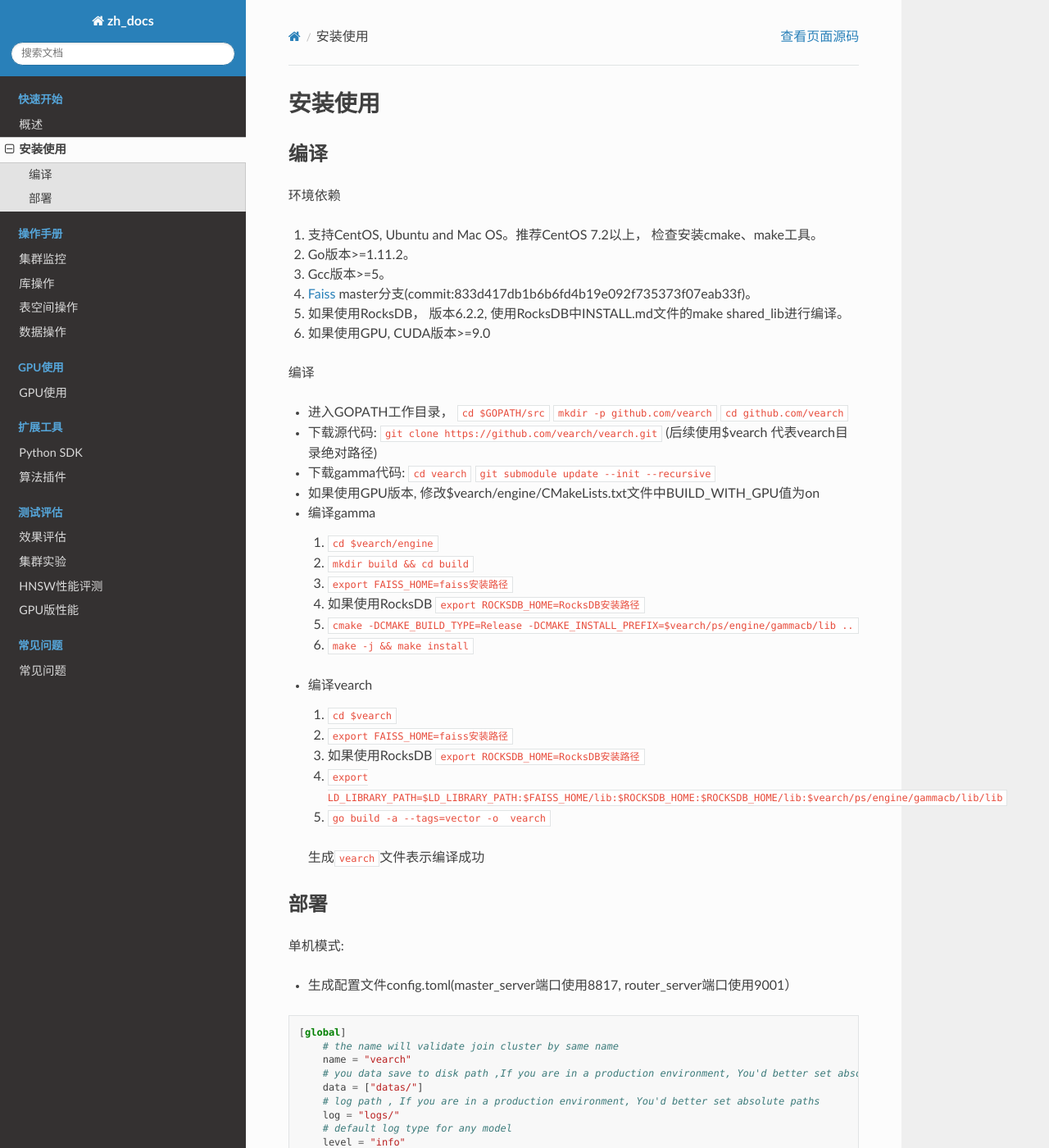
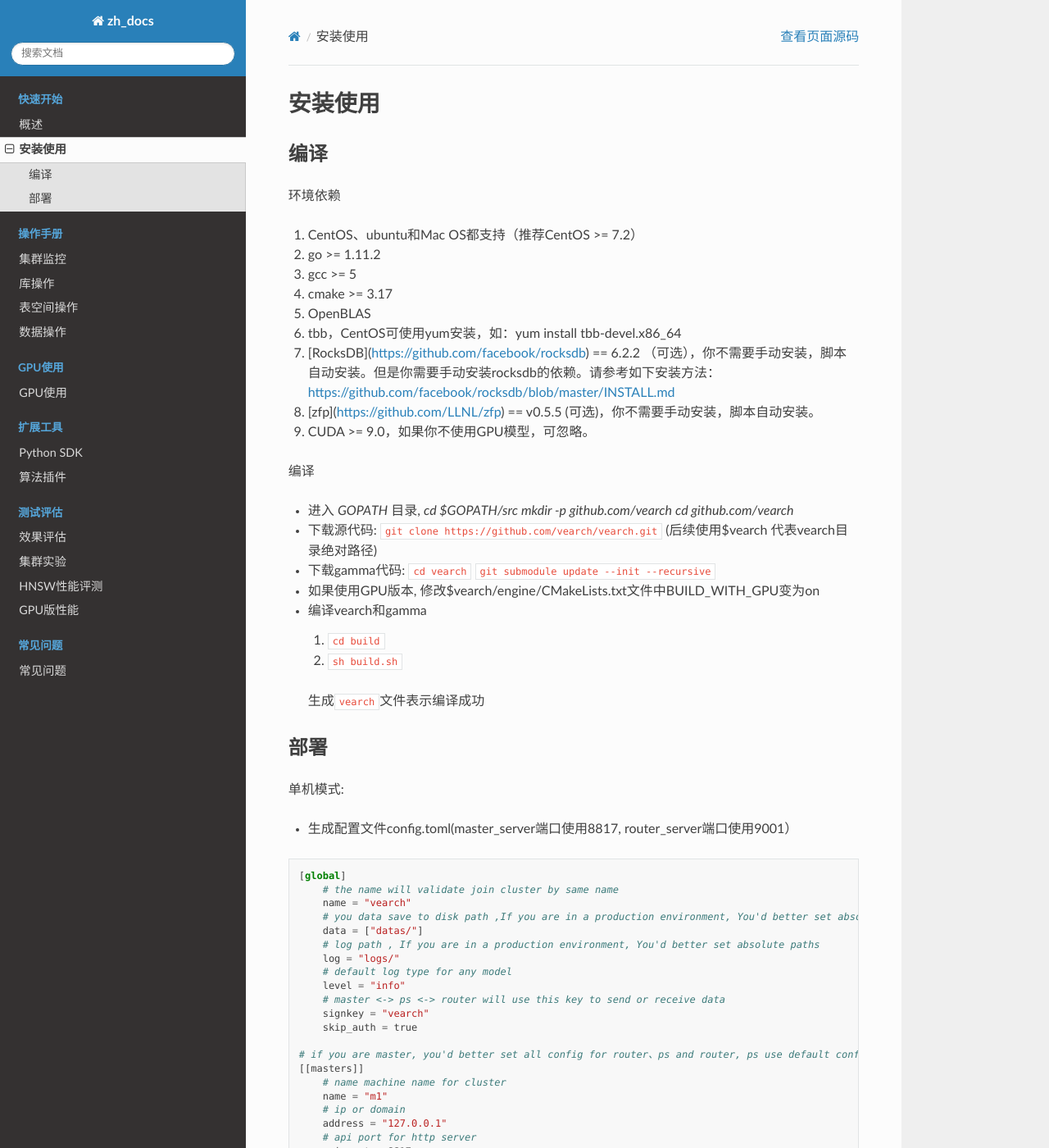
Before and after one commit to vearch/zh_docs, a Sphinx documentation site: the page built from docs/source/quick-start-guide.rst, in a window 1280 px wide and 1400 px high. Shown: the whole window at 82% size. Built offline with Sphinx 7.4.7 and the Read the Docs theme 2.0.0, drawn with Linux system fonts in a browser that asks for light colours; pages that are not in the unit, such as notebooks, are missing from menus; some of the changed text lies outside the part shown.

Commit message:
update compiling and deployment instructions

```diff
--- a/docs/source/quick-start-guide.rst
+++ b/docs/source/quick-start-guide.rst
@@ -7,40 +7,31 @@
 
 环境依赖
 
-1. 支持CentOS, Ubuntu and Mac OS。推荐CentOS 7.2以上， 检查安装cmake、make工具。
-2. Go版本>=1.11.2。
-3. Gcc版本>=5。
-4. `Faiss <https://github.com/facebookresearch/faiss>`_ master分支(commit:833d417db1b6b6fd4b19e092f735373f07eab33f)。
-5. 如果使用RocksDB， 版本6.2.2, 使用RocksDB中INSTALL.md文件的make shared_lib进行编译。
-6. 如果使用GPU, CUDA版本>=9.0
+1. CentOS、ubuntu和Mac OS都支持（推荐CentOS >= 7.2）
+2. go >= 1.11.2
+3. gcc >= 5
+4. cmake >= 3.17
+5. OpenBLAS
+6. tbb，CentOS可使用yum安装，如：yum install tbb-devel.x86_64
+7. [RocksDB](https://github.com/facebook/rocksdb) == 6.2.2 （可选），你不需要手动安装，脚本自动安装。但是你需要手动安装rocksdb的依赖。请参考如下安装方法：https://github.com/facebook/rocksdb/blob/master/INSTALL.md
+8. [zfp](https://github.com/LLNL/zfp) == v0.5.5 (可选)，你不需要手动安装，脚本自动安装。
+9. CUDA >= 9.0，如果你不使用GPU模型，可忽略。
 
 编译
 
--  进入GOPATH工作目录， ``cd $GOPATH/src`` ``mkdir -p github.com/vearch`` ``cd github.com/vearch``
+-  进入 `GOPATH` 目录, `cd $GOPATH/src` `mkdir -p github.com/vearch` `cd github.com/vearch`
 
 -  下载源代码: ``git clone https://github.com/vearch/vearch.git`` (后续使用$vearch
    代表vearch目录绝对路径)
 
 -  下载gamma代码: ``cd vearch`` ``git submodule update --init --recursive``
 
--  如果使用GPU版本, 修改$vearch/engine/CMakeLists.txt文件中BUILD_WITH_GPU值为on
+-  如果使用GPU版本, 修改$vearch/engine/CMakeLists.txt文件中BUILD_WITH_GPU变为on
 
--  编译gamma
+-  编译vearch和gamma
 
-   1. ``cd $vearch/engine``
-   2. ``mkdir build && cd build``
-   3. ``export FAISS_HOME=faiss安装路径``
-   4. 如果使用RocksDB ``export ROCKSDB_HOME=RocksDB安装路径``
-   5. ``cmake -DCMAKE_BUILD_TYPE=Release -DCMAKE_INSTALL_PREFIX=$vearch/ps/engine/gammacb/lib ..``
-   6. ``make -j && make install``
-
--  编译vearch
-
-   1. ``cd $vearch``
-   2. ``export FAISS_HOME=faiss安装路径``
-   3. 如果使用RocksDB ``export ROCKSDB_HOME=RocksDB安装路径``
-   4. ``export LD_LIBRARY_PATH=$LD_LIBRARY_PATH:$FAISS_HOME/lib:$ROCKSDB_HOME:$ROCKSDB_HOME/lib:$vearch/ps/engine/gammacb/lib/lib``
-   5. ``go build -a --tags=vector -o  vearch``
+   1. ``cd build``
+   2. ``sh build.sh``
 
    生成\ ``vearch``\ 文件表示编译成功
 
@@ -100,11 +91,11 @@
 
 -  启动
 
-启动vearch前，需要设置LD_LIBRARY_PATH环境变量的值，添加faiss, gamma, rocksdb等依赖的lib包(比如$vearch/ps/engine/gammacb/lib/lib、$FAISS_HOME/lib等目录下的lib包; 执行ldd vearch 和 ldd $vearch/ps/engine/gammacb/lib/lib/libgamma.so.0.1 命令可以查看vearch和gamma依赖的包)。
+启动vearch前，需要设置LD_LIBRARY_PATH环境变量的值，添加gamma, rocksdb, zfp等依赖的lib包; 执行ldd vearch 和 ldd $vearch/ps/engine/gammacb/lib/lib/libgamma.so.0.1 命令可以查看vearch和gamma依赖的包)。
 
 ::
 
-   ./vearch -conf config.toml
+   ./vearch -conf conf.toml all
 
 
 
```
Also changed, not shown: other parts of docs/source/quick-start-guide.rst (+1 -1 lines).
